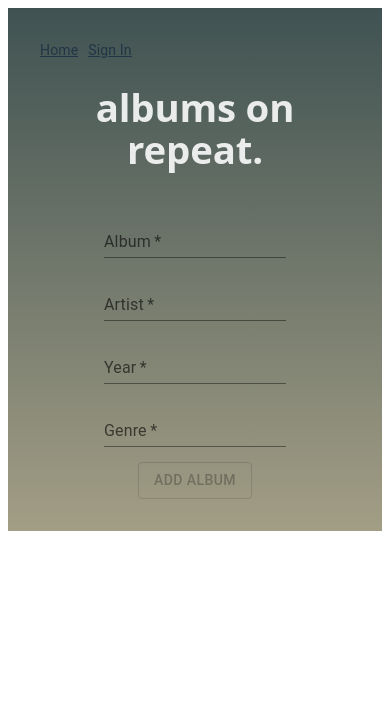
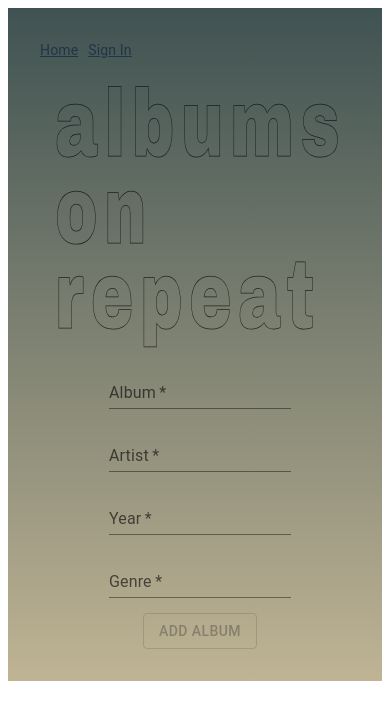
Before and after one commit to naorb12/music-albums, a React (Vite) app in the folder music-albums-frontend/: page / in a window 390 px wide. Shown: the top 720 px of the page. Built offline with nearby package versions, Linux system fonts and the light colour scheme; no server answers.

Commit message:
style: Add CSS for background image masking effect in HomePage component

```diff
--- /dev/null
+++ b/music-albums-frontend/src/Pages/HomePage.css
@@ -0,0 +1,63 @@
+.masking-container {
+  display: flex;
+  justify-content: center;
+  align-items: center;
+  padding: 2rem 0;
+}
+
+.masked-text {
+  font-size: 6rem;
+  font-weight: bold;
+  font-family: "Arial Black", sans-serif;
+  color: transparent;
+  background-size: 115% 115%;
+  background-position: 0 50%;
+  background-clip: text;
+  -webkit-background-clip: text;
+  -webkit-text-fill-color: transparent;
+  -webkit-text-stroke: 2px rgba(0, 0, 0, 0.7);
+  animation: animate-background 3s infinite alternate linear;
+  margin: 1rem;
+  padding: 1rem 0;
+  letter-spacing: 0.1em;
+  transform: scaleY(1.5);
+  line-height: 0.9;
+}
+
+@keyframes animate-background {
+  0% {
+    background-position: 0 50%;
+  }
+  100% {
+    background-position: 100% 50%;
+  }
+}
+
+@media (max-width: 768px) {
+  .masking-container {
+    display: flex;
+    justify-content: center;
+    align-items: center;
+    padding: 2rem 0;
+    width: 320px;
+  }
+
+  .masked-text {
+    font-size: 4rem;
+    font-weight: bold;
+    font-family: "Arial Black", sans-serif;
+    color: transparent;
+    background-size: 150%;
+    background-position: 0 50%;
+    background-clip: text;
+    -webkit-background-clip: text;
+    -webkit-text-fill-color: transparent;
+    -webkit-text-stroke: 0.5px rgba(0, 0, 0, 0.7);
+    animation: animate-background 4s infinite alternate linear; /* Changed from 5s to 3s */
+    margin: 1rem;
+    padding: 1rem 0;
+    letter-spacing: 0.1em;
+    transform: scaleY(1.5); /* Stretches text vertically */
+    width: 300px;
+  }
+}
--- a/music-albums-frontend/src/Pages/HomePage.jsx
+++ b/music-albums-frontend/src/Pages/HomePage.jsx
@@ -1,16 +1,27 @@
 import { useCallback, useEffect, useState } from "react";
 import AlbumGrid from "../Components/AlbumGrid";
 import InsertAlbum from "../Components/InsertAlbum/InsertAlbum.jsx";
+import "./HomePage.css";
 
 export default function HomePage({ isAdmin }) {
   const [albums, setAlbums] = useState([]);
   const [errorLabel, setErrorLabel] = useState();
+  const [backgroundImage, setBackgroundImage] = useState("");
 
   async function getAlbums() {
     try {
       const response = await fetch(`${import.meta.env.VITE_SERVER}albums`);
       const data = await response.json();
       setAlbums(data);
+
+      if (data.length > 0 && !backgroundImage) {
+        const randomAlbum = data[Math.floor(Math.random() * data.length)];
+        setBackgroundImage(
+          randomAlbum.albumCoverURL.filter((url) => url.size === "mega")[0][
+            "#text"
+          ],
+        );
+      }
     } catch (err) {
       console.log(err);
     }
@@ -126,7 +137,14 @@ export default function HomePage({ isAdmin }) {
 
   return (
     <div id="home-page">
-      <h1 className="page-title">albums on repeat.</h1>
+      <div className="masking-container">
+        <h1
+          className="masked-text"
+          style={{ backgroundImage: `url('${backgroundImage}')` }}
+        >
+          albums on repeat
+        </h1>
+      </div>
       <InsertAlbum onClick={addAlbum} setErrorLabel={setErrorLabel} />
       {errorLabel && <label color="red">{errorLabel}</label>}
       {albums.length > 0 && (
```
